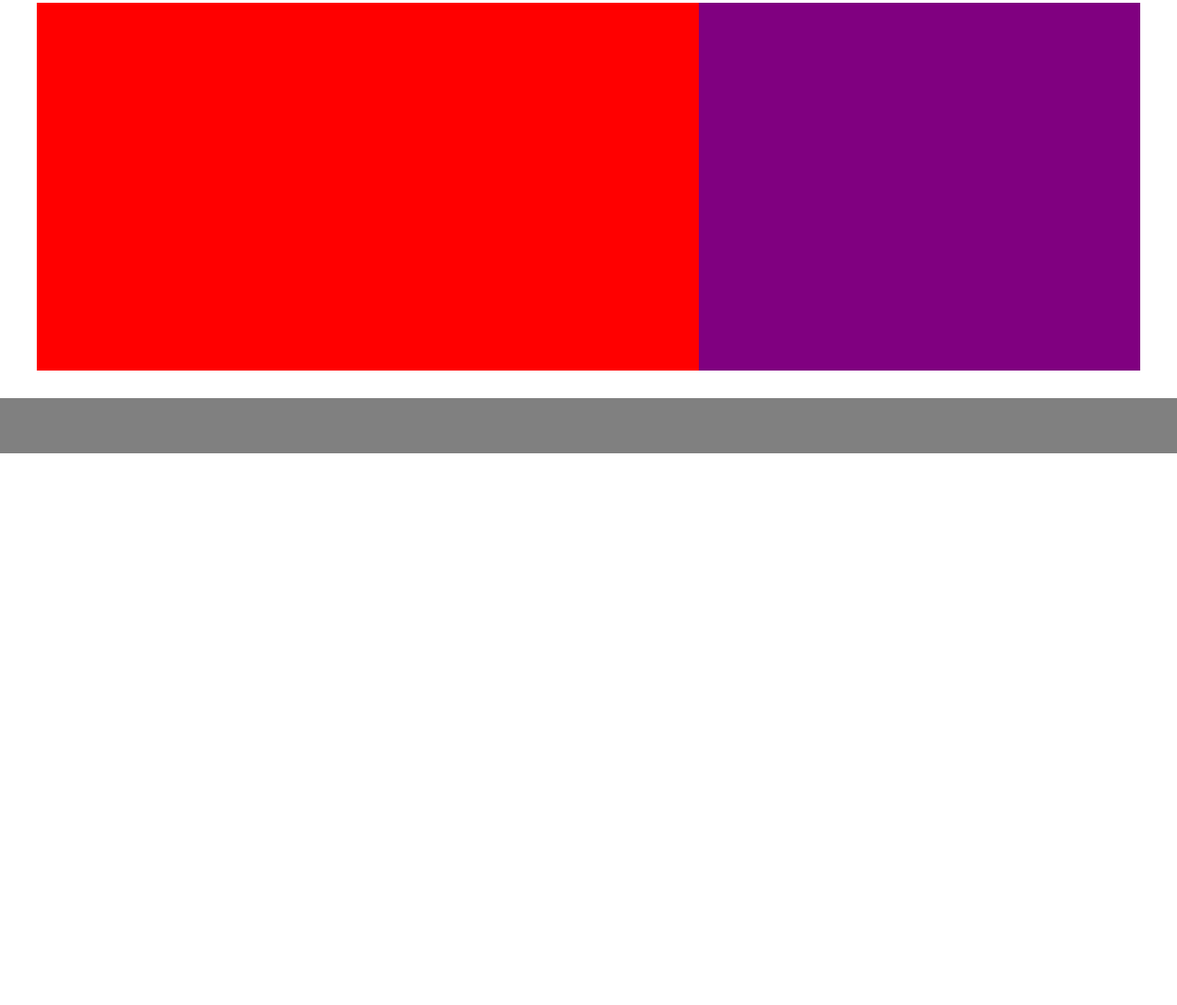
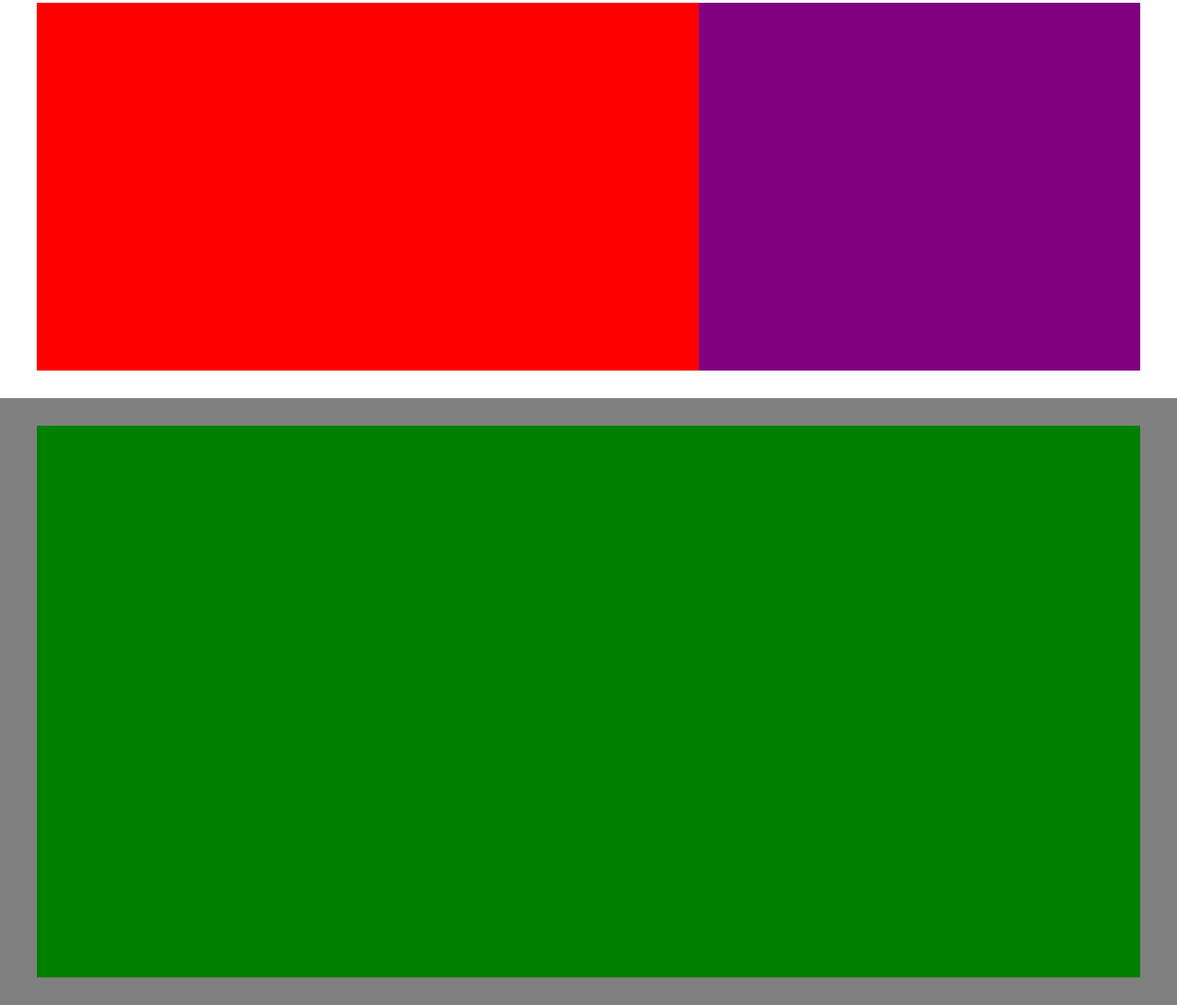
Before and after one commit to StefanoCione/htmlcss-struttura-discord, a plain HTML site: page index.html in a window 1280 px wide. Shown: the part 1347-2440 px from the top of the page at 92% size. Before the commit the page ends 1840 px from the top, so only its background shows below. Drawn offline with Linux system fonts and the light colour scheme.

Commit message:
complete part main

```diff
--- a/css/style.css
+++ b/css/style.css
@@ -70,3 +70,8 @@ section {
 }
 
   /* SECTION GREY/RECTANGLE GREEN */
+.rectangle_green {
+    height: 600px;
+    width: 100%;
+    background-color: green;
+}
--- a/index.html
+++ b/index.html
@@ -47,7 +47,7 @@
                 </div>
             </section>
         </main>
-        <footer></footer>
+
     </div>
 
 </body>
```
